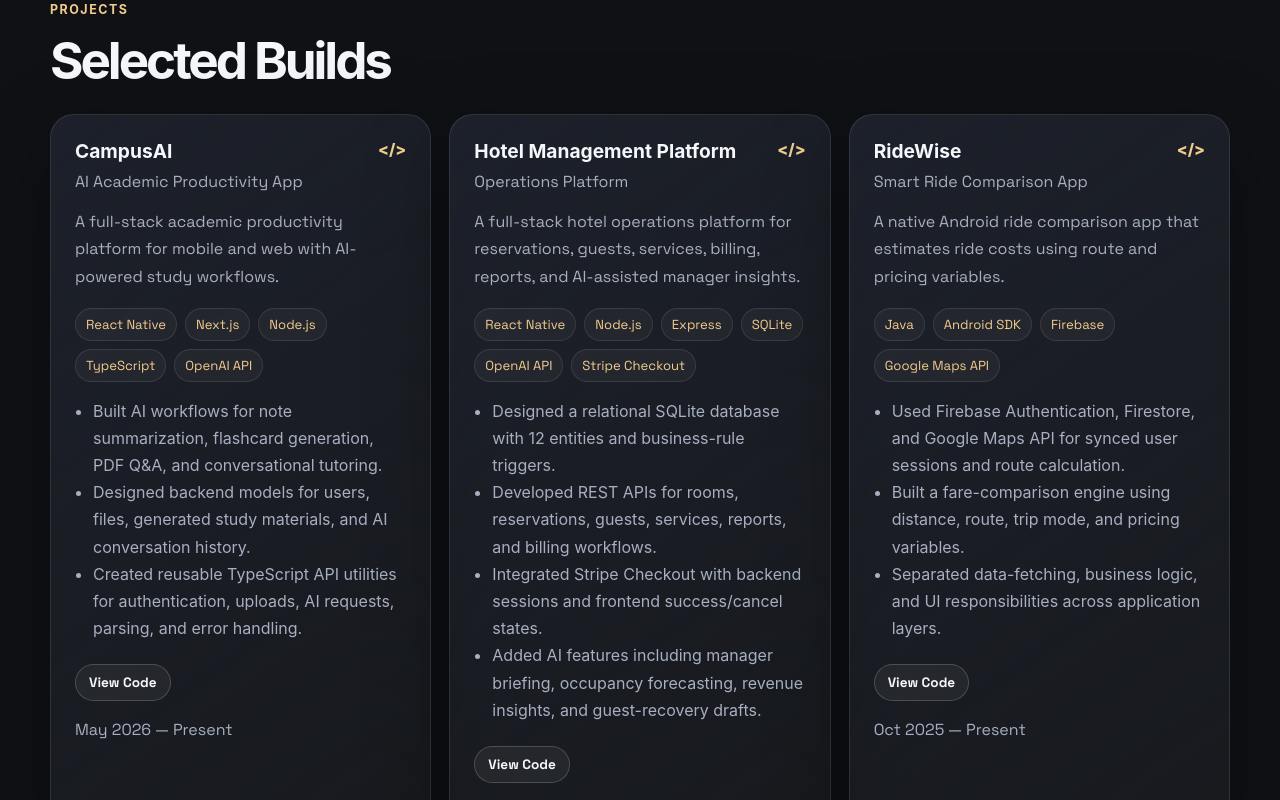
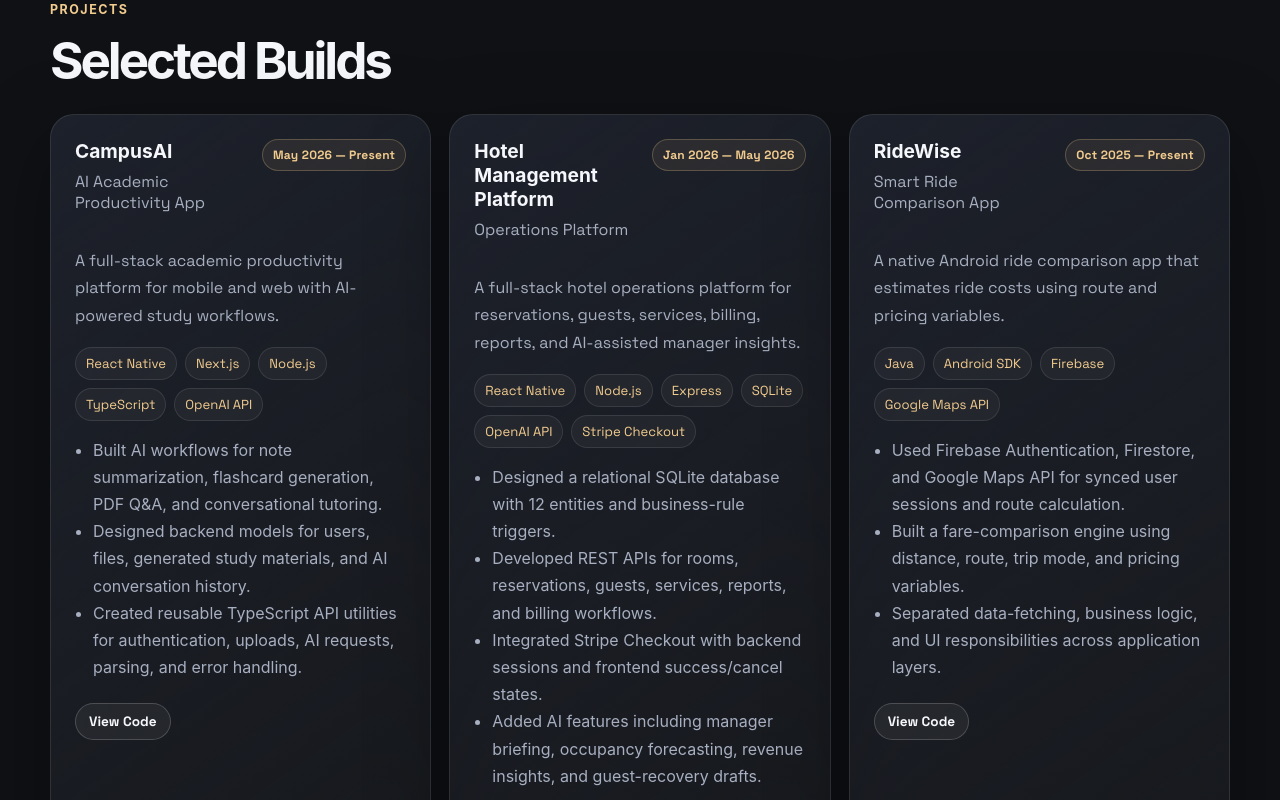
Before and after one commit to SohamxP/Soham-portfolio, a React (Vite) app: page / in a window 1280 px wide. Shown: the part 2000-2800 px from the top of the page. Built offline with nearby package versions, Linux system fonts and the light colour scheme.

Commit message:
Improve project date styling

```diff
--- a/src/App.jsx
+++ b/src/App.jsx
@@ -151,14 +151,13 @@ function App() {
         <div className="projects-grid">
           {projects.map((project) => (
             <article className="project-card reveal" key={project.name}>
-              <div className="project-top">
-                <div>
-                  <h3>{project.name}</h3>
-                  <p>{project.subtitle}</p>
-                </div>
-                <span className="project-icon">{"</>"}</span>
+            <div className="project-top">
+              <div>
+                <h3>{project.name}</h3>
+                <p>{project.subtitle}</p>
               </div>
-
+             <span className="project-date-badge">{project.date}</span>
+            </div>
               <p className="project-desc">{project.description}</p>
 
               <div className="tech-list">
@@ -186,8 +185,6 @@ function App() {
              </a>
             )}
           </div>
-
-          <p className="date">{project.date}</p>
             </article>
           ))}
         </div>
--- a/src/index.css
+++ b/src/index.css
@@ -484,12 +484,23 @@ ul {
 .project-top {
   display: flex;
   justify-content: space-between;
+  align-items: flex-start;
   gap: 16px;
+  margin-bottom: 18px;
 }
-
-.project-icon {
+.project-date-badge {
+  flex-shrink: 0;
+  align-self: flex-start;
+  border: 1px solid rgba(242, 204, 143, 0.25);
+  background: rgba(242, 204, 143, 0.08);
   color: var(--accent-2);
-  font-weight: 800;
+  border-radius: 999px;
+  padding: 7px 10px;
+  font-family: var(--meta-font);
+  font-size: 0.75rem;
+  font-weight: 700;
+  letter-spacing: 0.02em;
+  white-space: nowrap;
 }
 
 .project-top p,
```
